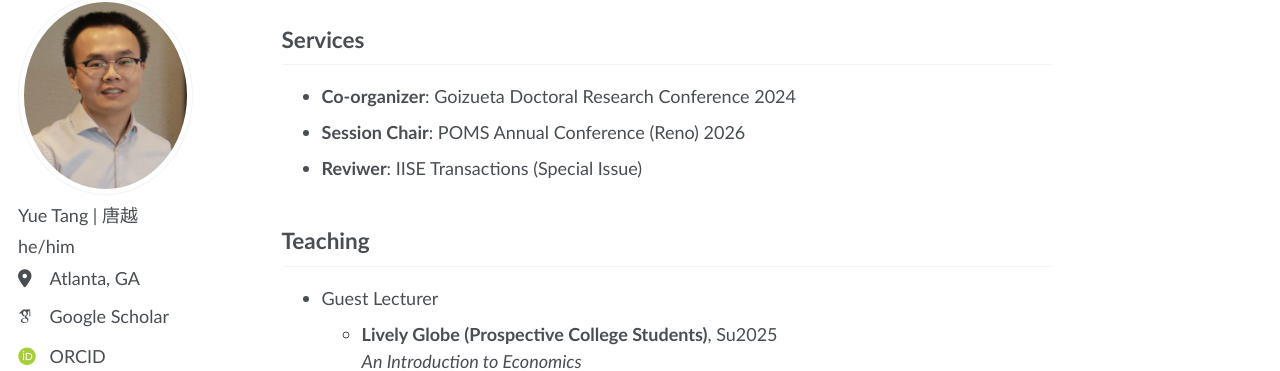
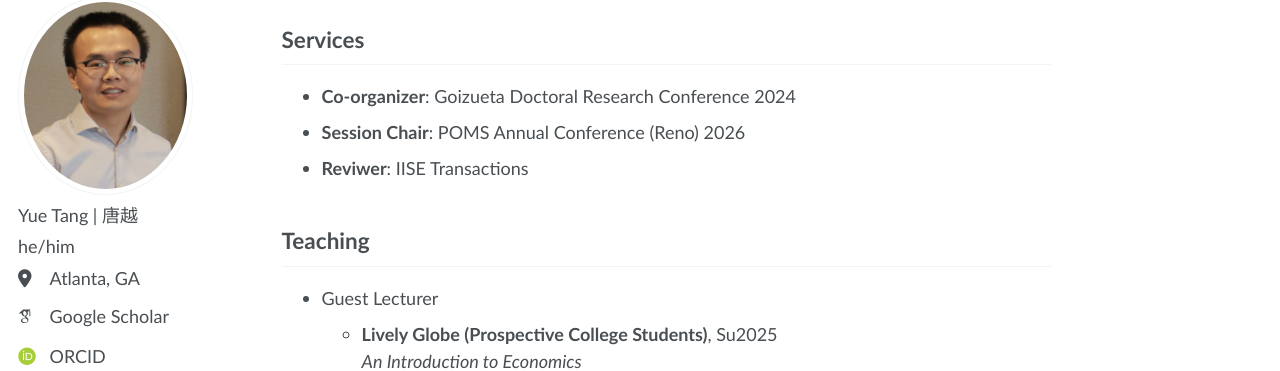
Before and after one commit to YueTang-YT/YueTang-YT.github.io, a Jekyll site: the page built from _pages/about.md, in a window 1280 px wide and 900 px high, scrolled down 1241 px. Shown: the part 103-474 px from the top of the window. Built offline with Jekyll 4.4.1, drawn with Linux system fonts in a browser that asks for light colours; some web fonts are replaced.

Commit message:
Update about.md

```diff
--- a/_pages/about.md
+++ b/_pages/about.md
@@ -71,7 +71,7 @@ My research lies at the intersection of operations management and empirical meth
 ## Services
 - **Co-organizer**: Goizueta Doctoral Research Conference 2024
 - **Session Chair**: POMS Annual Conference (Reno) 2026
-- **Reviwer**: IISE Transactions (Special Issue)
+- **Reviwer**: IISE Transactions
 
 ## Teaching
 <ul>
```
